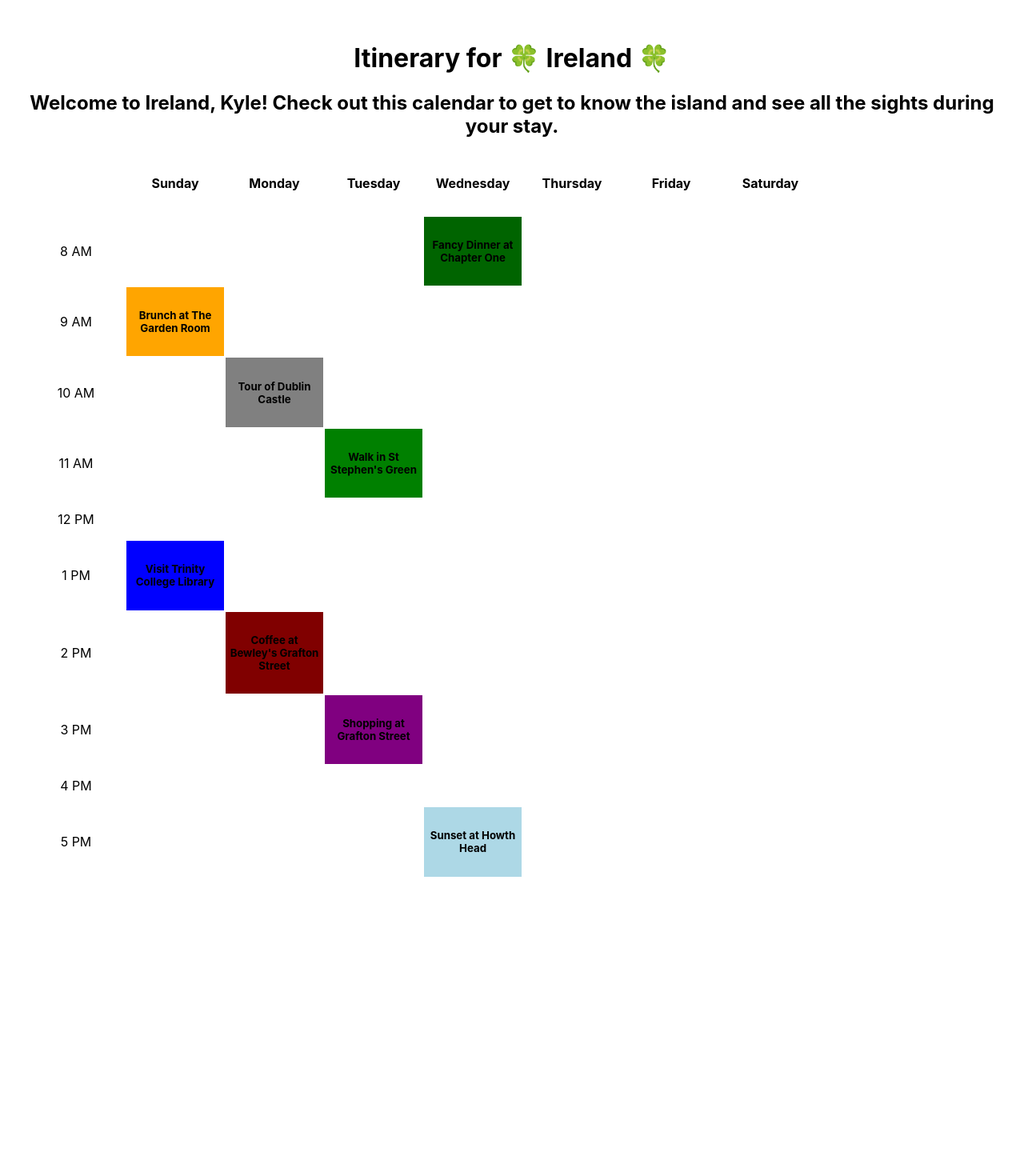
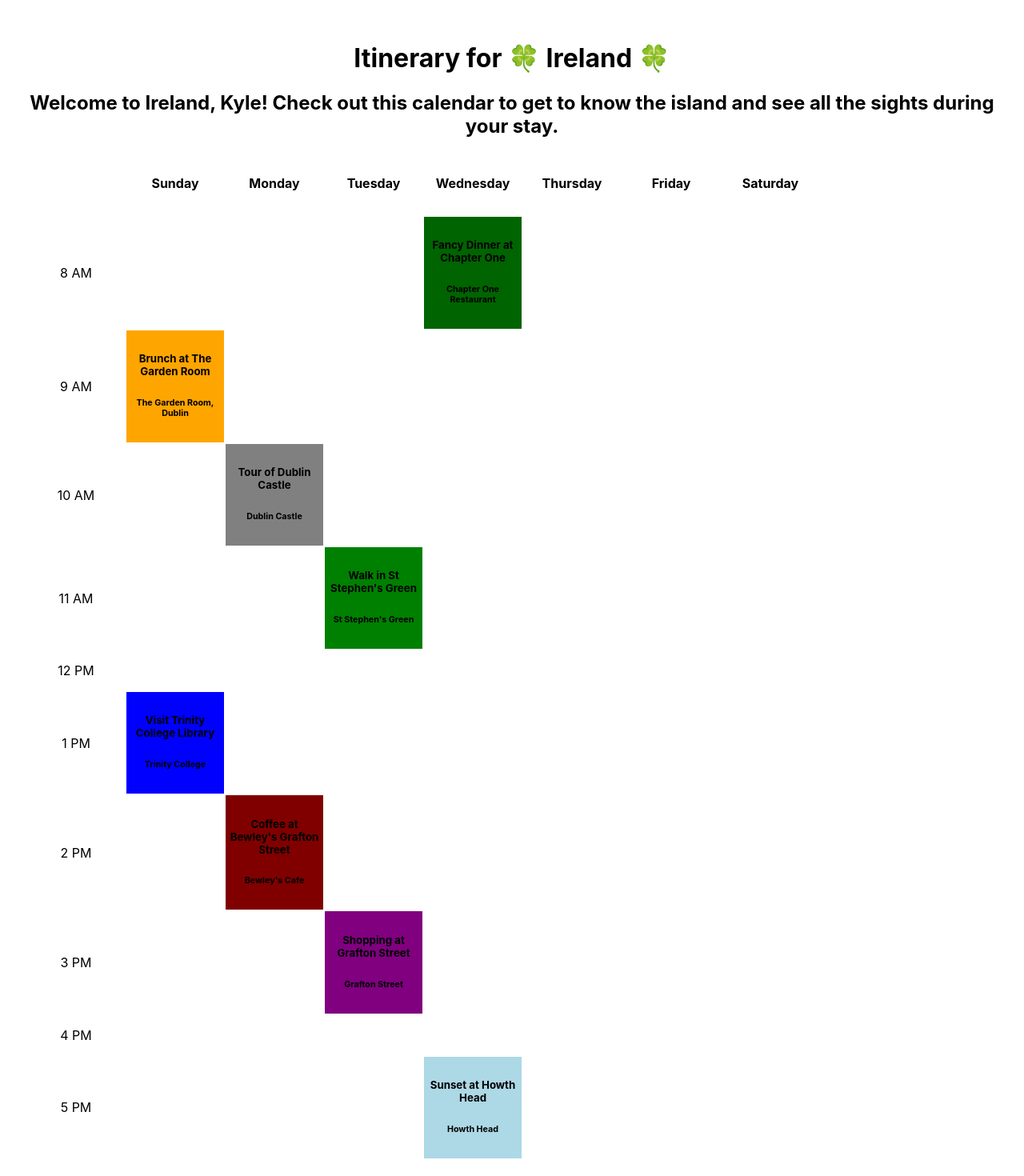
Before and after one commit to MooreKyle/Lab-1---Timetabled, a React (Vite) app: page / in a window 1280 px wide. Shown: the top 1470 px of the page at 80% size. Before the commit the page ends 1130 px from the top, so only its background shows below. Built offline with nearby package versions, Linux system fonts and the light colour scheme.

Commit message:
Step 7: Add the Location to Event

```diff
--- a/src/components/Calendar.jsx
+++ b/src/components/Calendar.jsx
@@ -8,20 +8,20 @@ const Calendar = () => {
   // Example event data organized by day and time
   const eventSchedule = {
     "Sunday": {
-      "9 AM": { event: "Brunch at The Garden Room", color: "orange" },
-      "1 PM": { event: "Visit Trinity College Library", color: "blue" },
+      "9 AM": { event: "Brunch at The Garden Room", color: "orange", location: "The Garden Room, Dublin" },
+      "1 PM": { event: "Visit Trinity College Library", color: "blue", location: "Trinity College" },
     },
     "Monday": {
-      "10 AM": { event: "Tour of Dublin Castle", color: "grey" },
-      "2 PM": { event: "Coffee at Bewley's Grafton Street", color: "maroon" },
+      "10 AM": { event: "Tour of Dublin Castle", color: "grey", location: "Dublin Castle" },
+      "2 PM": { event: "Coffee at Bewley's Grafton Street", color: "maroon", location: "Bewley's Cafe" },
     },
     "Tuesday": {
-      "11 AM": { event: "Walk in St Stephen's Green", color: "green" },
-      "3 PM": { event: "Shopping at Grafton Street", color: "purple" },
+      "11 AM": { event: "Walk in St Stephen's Green", color: "green", location: "St Stephen's Green" },
+      "3 PM": { event: "Shopping at Grafton Street", color: "purple", location: "Grafton Street" },
     },
     "Wednesday": {
-      "8 AM": { event: "Fancy Dinner at Chapter One", color: "darkgreen" },
-      "5 PM": { event: "Sunset at Howth Head", color: "lightblue" },
+      "8 AM": { event: "Fancy Dinner at Chapter One", color: "darkgreen", location: "Chapter One Restaurant" },
+      "5 PM": { event: "Sunset at Howth Head", color: "lightblue", location: "Howth Head" },
     },
     // Continue to add events for Thursday, Friday, and Saturday
   };
@@ -30,7 +30,7 @@ const Calendar = () => {
   const renderEvent = (day, time) => {
     const event = eventSchedule[day]?.[time];
     if (event) {
-      return <Event event={event.event} color={event.color} />;
+      return <Event event={event.event} color={event.color} location={event.location} />;
     }
     return <td></td>; // Return empty cell if there's no event
   };
--- a/src/components/Event.jsx
+++ b/src/components/Event.jsx
@@ -1,14 +1,14 @@
 import React from "react";
 
 const Event = (props) => {
-  // Apply the background color using the color prop
   const eventStyle = {
     backgroundColor: props.color,
   };
 
   return (
     <td className="Event" style={eventStyle}>
-      <h5>{props.event}</h5> {/* Use the event prop to display the event name */}
+      <h5>{props.event}</h5>
+      <h6>{props.location}</h6> {/* Display the location passed as a prop */}
     </td>
   );
 }
```
